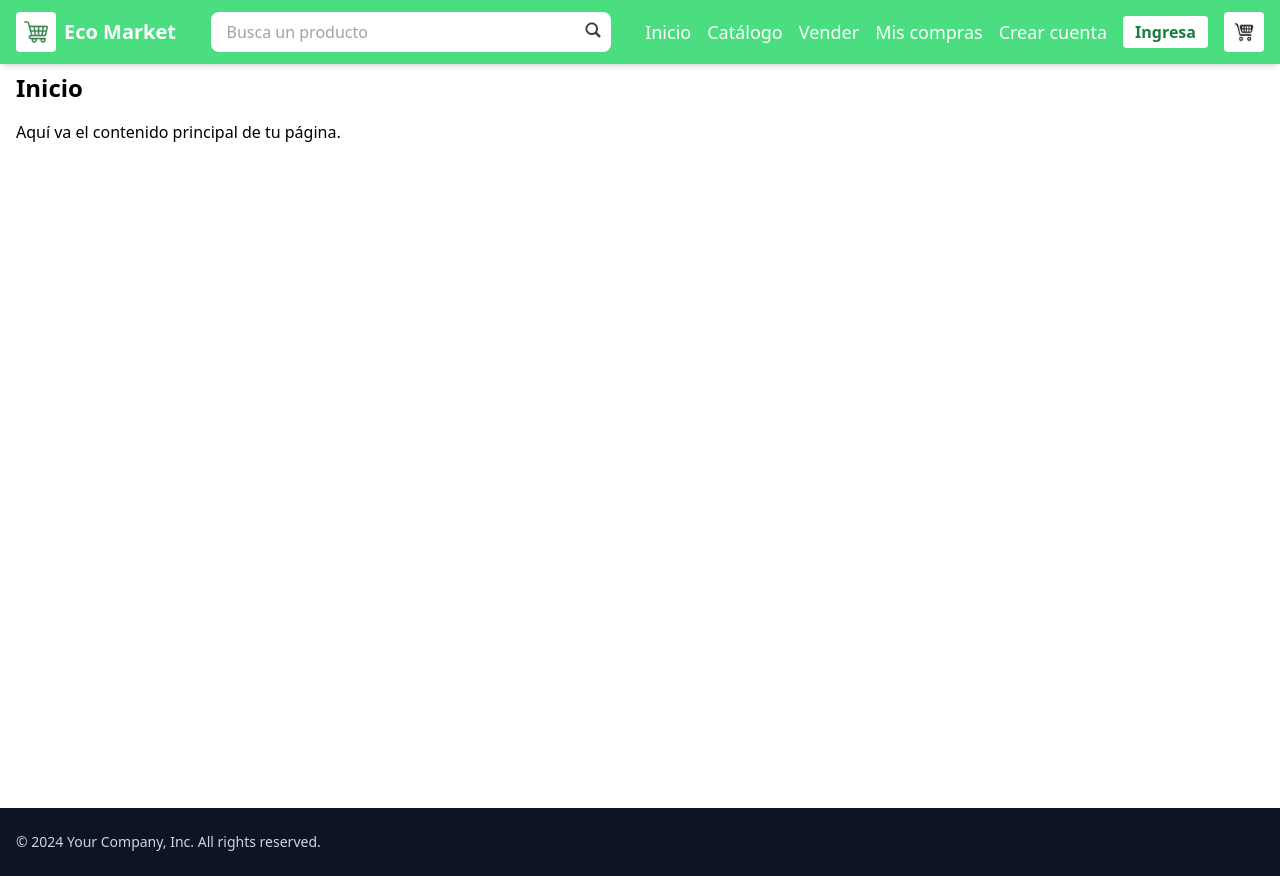
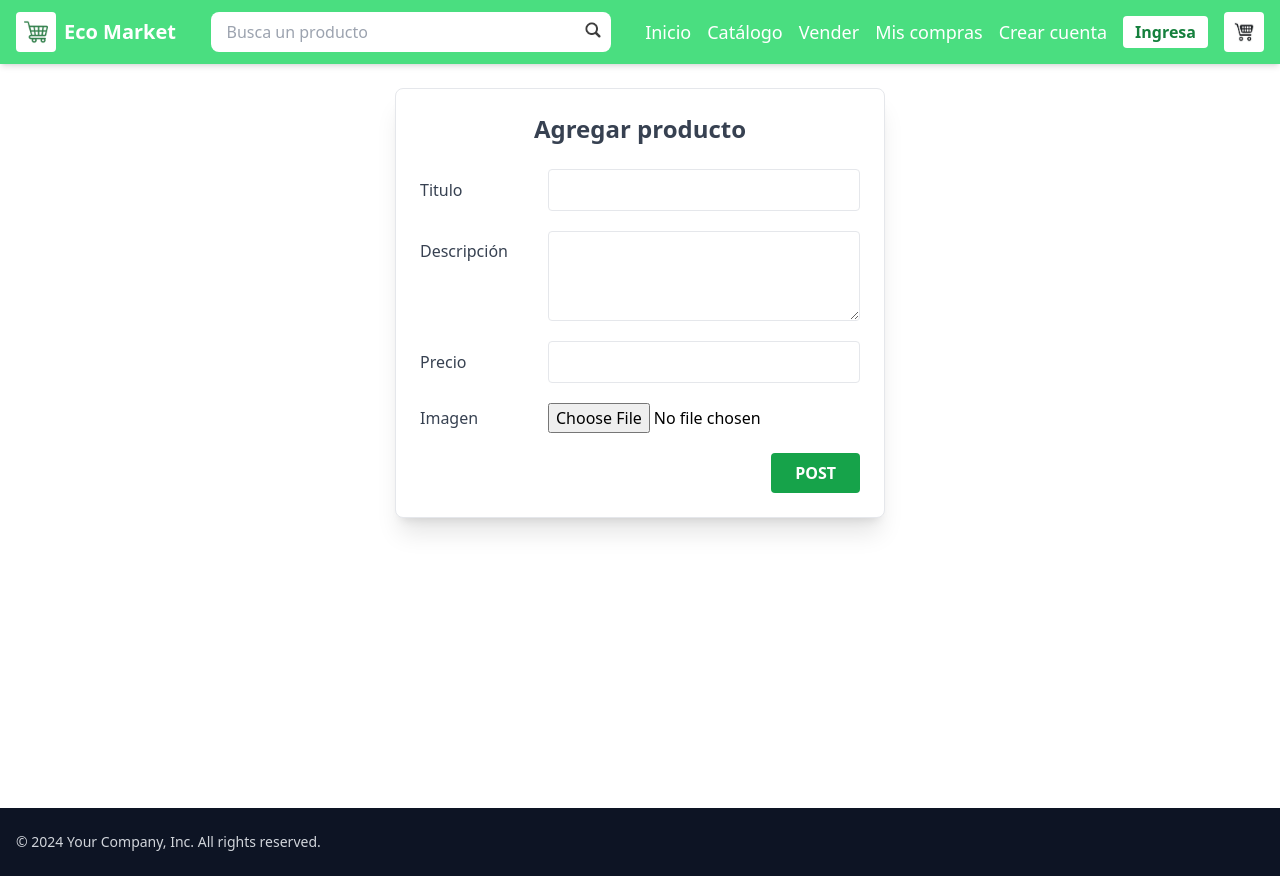
Before and after one commit to LTYLO/Ecomarket_, a React (Create React App) app: page /vender in a window 1280 px wide. Built offline with nearby package versions, Linux system fonts and the light colour scheme.

Commit message:
Se agrego vender con vendeta

```diff
--- /dev/null
+++ b/src/components/vendeta.js
@@ -0,0 +1,99 @@
+import { useState } from "react";
+import { connect } from 'react-redux';
+
+function AgregarPro() {
+
+  const [form, setForm] = useState({
+    title: "",
+    description: "",
+    price: "",
+    image: null,
+  });
+
+  const handleChange = (e) => {
+    const { name, value, files } = e.target;
+    setForm({
+      ...form,
+      [name]: files ? files[0] : value,
+    });
+  };
+
+  const handleSubmit = (e) => {
+    e.preventDefault();
+    // Aquí iría el envío al backend
+    console.log(form);
+  };
+
+  return (
+    <section className="max-w-4xl mx-auto bg-gray-100 p-6 mt-20 bg-white shadow-xl rounded-lg border">
+      <h2 className="text-2xl font-bold mb-6 text-center text-gray-700">Agregar producto</h2>
+
+      <form onSubmit={handleSubmit} className="space-y-5">
+        {/* Titulo */}
+        <div className="flex flex-col sm:flex-row sm:items-center">
+          <label className="sm:w-32 font-medium text-gray-700">Titulo</label>
+          <input
+            name="title"
+            type="text"
+            onChange={handleChange}
+            className="flex-1 border rounded px-4 py-2 mt-1 sm:mt-0"
+            required
+          />
+        </div>
+
+        {/* Descripcion */}
+        <div className="flex flex-col sm:flex-row sm:items-start">
+          <label className="sm:w-32 font-medium text-gray-700 pt-2">Descripción</label>
+          <textarea
+            name="description"
+            onChange={handleChange}
+            rows="3"
+            className="flex-1 border rounded px-4 py-2 mt-1 sm:mt-0"
+            required
+          />
+        </div>
+
+        {/* Precio */}
+        <div className="flex flex-col sm:flex-row sm:items-center">
+          <label className="sm:w-32 font-medium text-gray-700">Precio</label>
+          <input
+            name="price"
+            type="number"
+            step="0.01"
+            onChange={handleChange}
+            className="flex-1 border rounded px-4 py-2 mt-1 sm:mt-0"
+            required
+          />
+        </div>
+
+        {/* Imagen */}
+        <div className="flex flex-col sm:flex-row sm:items-center">
+          <label className="sm:w-32 font-medium text-gray-700">Imagen</label>
+          <input
+            name="image"
+            type="file"
+            accept="image/*"
+            onChange={handleChange}
+            className="flex-1 mt-1 sm:mt-0"
+          />
+        </div>
+
+        {/* Subir */}
+        <div className="text-right">
+          <button
+            type="submit"
+            className="bg-green-600 hover:bg-green-700 text-white px-6 py-2 rounded font-semibold"
+          >
+            POST
+          </button>
+        </div>
+      </form>
+    </section>
+  );
+}
+
+const mapStateToProps = (state) => ({
+
+});
+
+export default connect(mapStateToProps, {})(AgregarPro);
--- a/src/containers/pages/Vender.jsx
+++ b/src/containers/pages/Vender.jsx
@@ -1,12 +1,10 @@
 import Layout from "hocs/layout/layout";
+import AgregarPro from "components/vendeta"
 
 function Vender() {
   return (
     <Layout>
-      <main className="flex-grow pt-[64px] px-4">
-        <h1 className="text-2xl font-bold mb-4">Inicio</h1>
-        <p>Aquí va el contenido principal de tu página.</p>
-      </main>
+        <AgregarPro/>
     </Layout>
   );
 }
```
